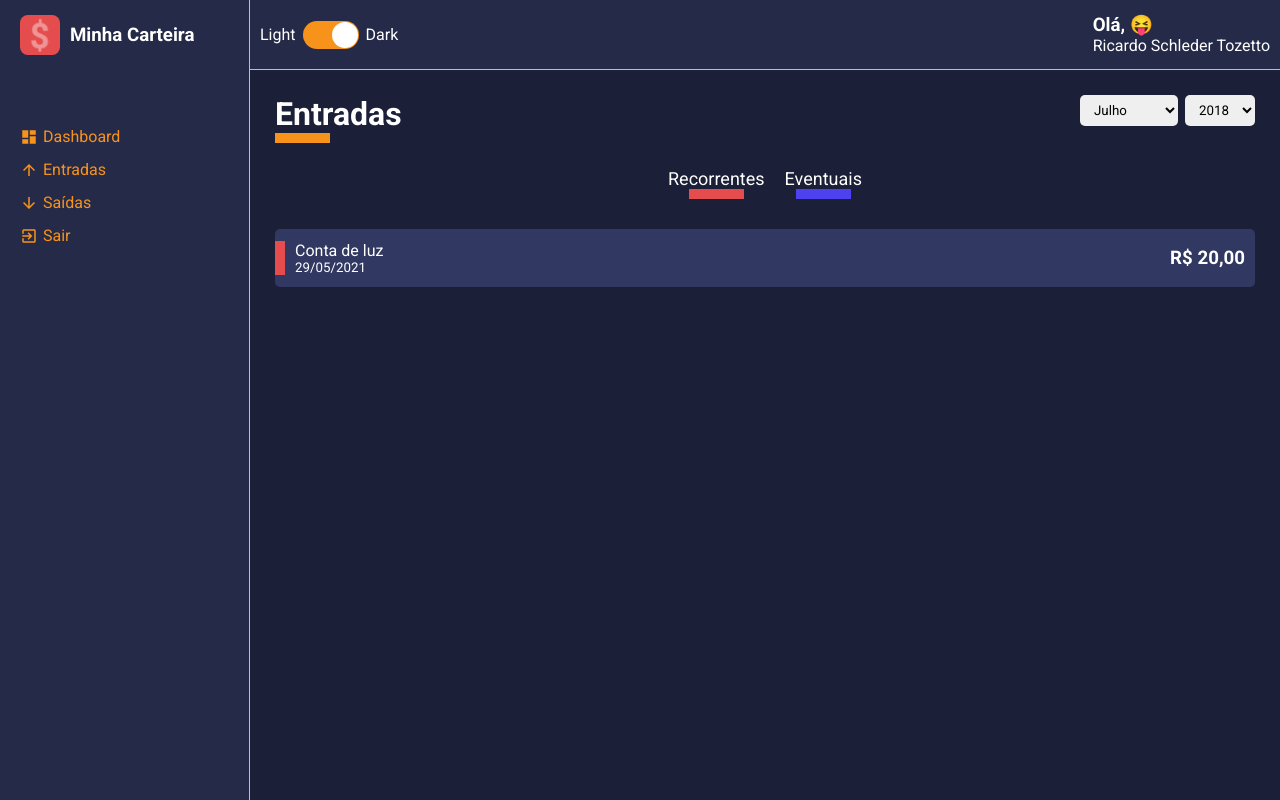
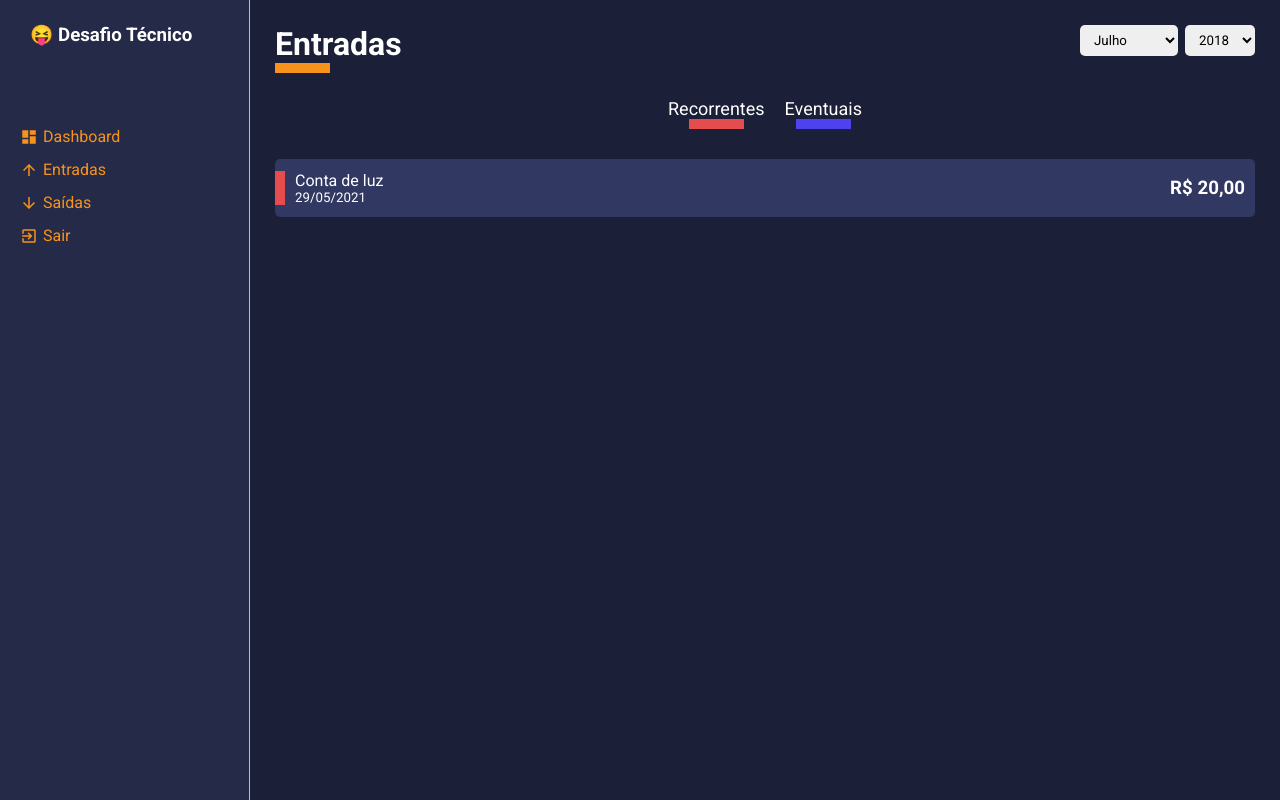
Before and after one commit to RicardoSTozetto/challenge-FE, a React (Create React App) app: page /list/entry-balance in a window 1280 px wide. Built offline with nearby package versions, Linux system fonts and the light colour scheme.

Commit message:
Retirada do MainHeader e Ajuste de títulos

```diff
--- a/public/index.html
+++ b/public/index.html
@@ -2,13 +2,14 @@
 <html lang="en">
   <head>
     <meta charset="utf-8" />
-    <link rel="icon" href="%PUBLIC_URL%/public/favicon.ico" />
+    <link rel="icon" href="./favicon.ico" type="image/x-icon" />
+    <link rel="shortcut icon" href="./favicon.ico" type="image/x-icon"/>
     <meta name="viewport" content="width=device-width, initial-scale=1" />
 
     <link rel="preconnect" href="https://fonts.gstatic.com">
     <link href="https://fonts.googleapis.com/css2?family=Roboto:ital,wght@0,400;0,700;1,500&display=swap" rel="stylesheet">
 
-    <title>Minha Carteira</title>
+    <title>Lançamentos SpaceX</title>
   </head>
   <body>
     <noscript>You need to enable JavaScript to run this app.</noscript>
--- a/src/App.tsx
+++ b/src/App.tsx
@@ -8,6 +8,7 @@ import GlobalStyles from './styles/GlobalStyles';
 
 import Routes from './routes';
 import dark from './styles/themes/dark';
+//import light from './styles/themes/light';
 
 const App: React.FC = () => {
     return(
--- a/src/components/Aside/index.tsx
+++ b/src/components/Aside/index.tsx
@@ -1,14 +1,21 @@
-import React from 'react'
+import React , {useMemo} from 'react'
 import {MdDashboard,MdArrowDownward,MdArrowUpward,MdExitToApp} from 'react-icons/md'
-import logoImg from '../../assets/logo.svg'
-import {Container, Header, LogImg, Title,  MenuContainer, MenuItemLink} from './styles';
+//import logoImg from '../../assets/logo.svg'
+import {Container, Header/*, LogImg*/, Title,  MenuContainer, MenuItemLink} from './styles';
+import emojis from '../../utils/emojis';
 
 const Aside: React.FC = () => {
+
+    const emoji = useMemo( () => {
+        const indice = Math.floor(Math.random() * emojis.length);
+        return emojis[indice];
+    },[]);
     return(
         <Container>
             <Header>
-                <LogImg src={logoImg} alt="Logo Minha Carteira"/>
-                <Title>Minha Carteira</Title>
+
+
+                <Title>{emoji} Desafio Técnico</Title>
             </Header>
             <MenuContainer>
                 <MenuItemLink href='/dashboard'>
--- a/src/components/Content/styles.ts
+++ b/src/components/Content/styles.ts
@@ -8,7 +8,7 @@ export  const Container = styled.div`
 
     padding: 25px;
 
-    height: calc(100vh - 70px);
+    height: calc(100vh );
     overflow-y: scroll;
 
     ::-webkit-scrollbar{
--- a/src/components/Layout/index.tsx
+++ b/src/components/Layout/index.tsx
@@ -2,14 +2,14 @@ import React from 'react'
 
 import {Grid} from './styles';
 
-import MainHeader from '../MainHeader'
+//import MainHeader from '../MainHeader'
 import Aside from '../Aside'
 import Content from '../Content'
 
 const Layout: React.FC = ({children}) => {
     return(
         <Grid>
-            <MainHeader/>
+
             <Aside/>
             <Content>
                 {children}
--- a/src/components/Layout/styles.ts
+++ b/src/components/Layout/styles.ts
@@ -15,7 +15,7 @@ export  const Grid = styled.div`
     grid-template-rows: 70px auto;
 
     grid-template-areas:
-    'AS MH'
+    'AS CT'
     'AS CT';
 
     height: 100vh;
--- a/src/components/MainHeader/index.tsx
+++ b/src/components/MainHeader/index.tsx
@@ -14,7 +14,6 @@ const MainHeader: React.FC = () => {
     },[]);
     return(
         <Container>
-            <Toggle/>
             <Profile>
                 <Welcome>
                     Olá, {emoji}
--- a/src/styles/themes/dark.ts
+++ b/src/styles/themes/dark.ts
@@ -1,4 +1,4 @@
-export default {
+const dark_theme = {
 
     title: 'dark',
 
@@ -19,3 +19,5 @@ export default {
     },
 
 };
+
+export default dark_theme
--- a/src/styles/themes/light.ts
+++ b/src/styles/themes/light.ts
@@ -1,4 +1,5 @@
-export default {
+
+const light_theme = {
 
     title: 'light',
 
@@ -19,3 +20,5 @@ export default {
     },
 
 };
+
+export default light_theme
--- a/src/utils/emojis.ts
+++ b/src/utils/emojis.ts
@@ -1 +1,4 @@
-export default ['😀','😅','😝']
+
+const emojis = ['😀','😅','😝'];
+
+export default emojis
```
Also changed, not shown: 1 other file (tests, documents, lock files or other folders).
